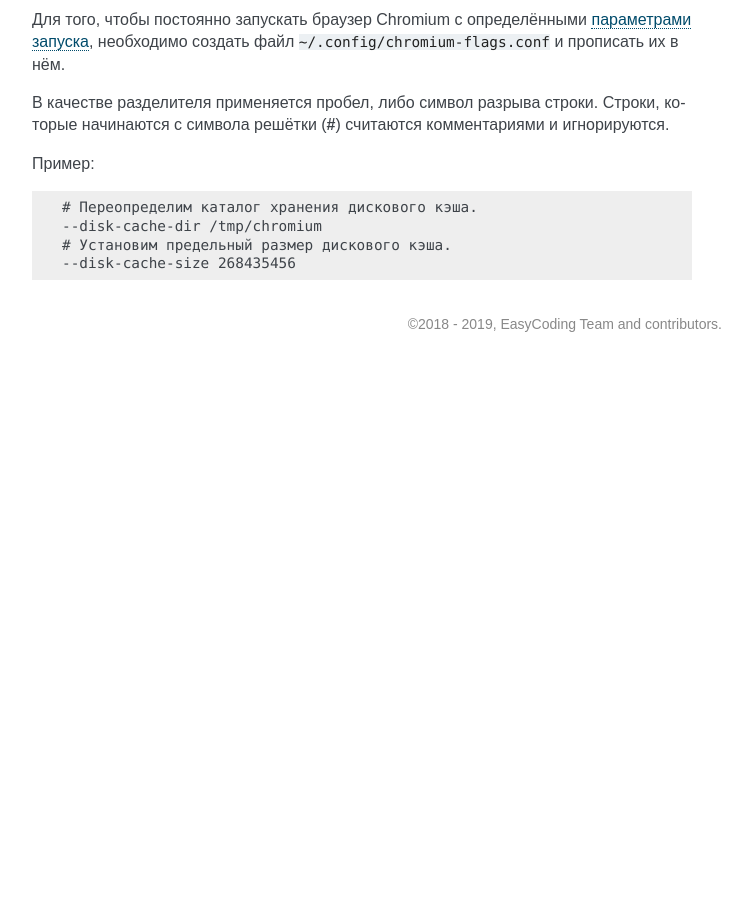
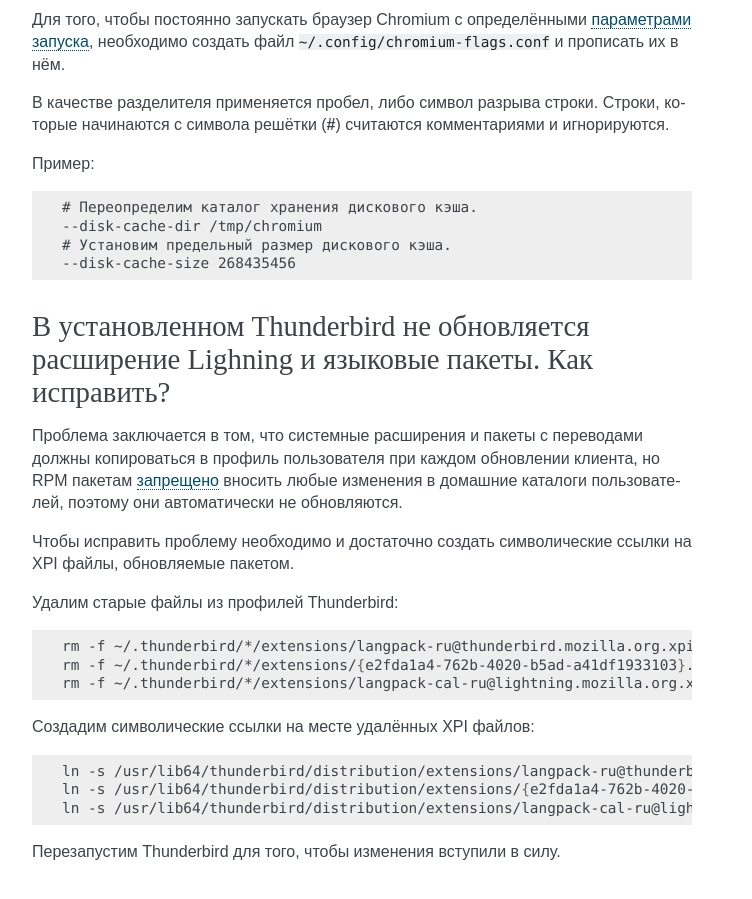
Before and after one commit to RussianFedora/FAQ, a Sphinx documentation site: the page built from source/using-system.rst, in a window 1280 px wide and 900 px high, scrolled down 20537 px. Shown: the whole window, without its empty margins (388-1140 px from the left). Built offline with Sphinx 7.4.7, drawn with Linux system fonts in a browser that asks for light colours; before the commit the page ends 20899 px from its top, so only the background shows below that; some of the changed text lies outside the part shown.

Commit message:
Added question about problem with updating system extensions.

```diff
--- a/source/using-system.rst
+++ b/source/using-system.rst
@@ -1168,3 +1168,31 @@
     --disk-cache-dir /tmp/chromium
     # Установим предельный размер дискового кэша.
     --disk-cache-size 268435456
+
+.. index:: thunderbird, mail client, email, extension, translation, lightning, langpack
+.. _thunderbird-symlinks:
+
+В установленном Thunderbird не обновляется расширение Lighning и языковые пакеты. Как исправить?
+====================================================================================================
+
+Проблема заключается в том, что системные расширения и пакеты с переводами должны копироваться в профиль пользователя при каждом обновлении клиента, но RPM пакетам `запрещено <https://docs.fedoraproject.org/en-US/packaging-guidelines/>`__ вносить любые изменения в домашние каталоги пользователей, поэтому они автоматически не обновляются.
+
+Чтобы исправить проблему необходимо и достаточно создать символические ссылки на XPI файлы, обновляемые пакетом.
+
+Удалим старые файлы из профилей Thunderbird:
+
+.. code-block:: bash
+
+    rm -f ~/.thunderbird/*/extensions/langpack-ru@thunderbird.mozilla.org.xpi
+    rm -f ~/.thunderbird/*/extensions/{e2fda1a4-762b-4020-b5ad-a41df1933103}.xpi
+    rm -f ~/.thunderbird/*/extensions/langpack-cal-ru@lightning.mozilla.org.xpi
+
+Создадим символические ссылки на месте удалённых XPI файлов:
+
+.. code-block:: bash
+
+    ln -s /usr/lib64/thunderbird/distribution/extensions/langpack-ru@thunderbird.mozilla.org.xpi ~/.thunderbird/*/extensions/langpack-ru@thunderbird.mozilla.org.xpi
+    ln -s /usr/lib64/thunderbird/distribution/extensions/{e2fda1a4-762b-4020-b5ad-a41df1933103}.xpi ~/.thunderbird/*/extensions/{e2fda1a4-762b-4020-b5ad-a41df1933103}.xpi
+    ln -s /usr/lib64/thunderbird/distribution/extensions/langpack-cal-ru@lightning.mozilla.org.xpi ~/.thunderbird/*/extensions/langpack-cal-ru@lightning.mozilla.org.xpi
+
+Перезапустим Thunderbird для того, чтобы изменения вступили в силу.
```
